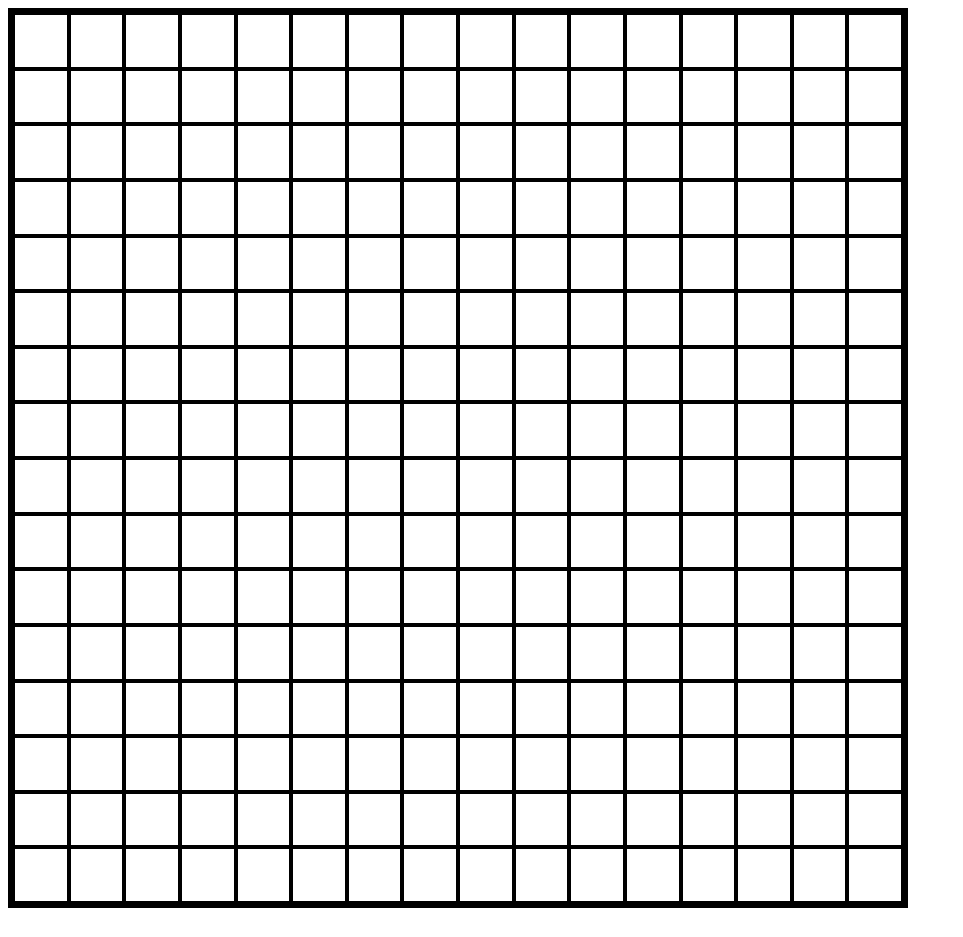
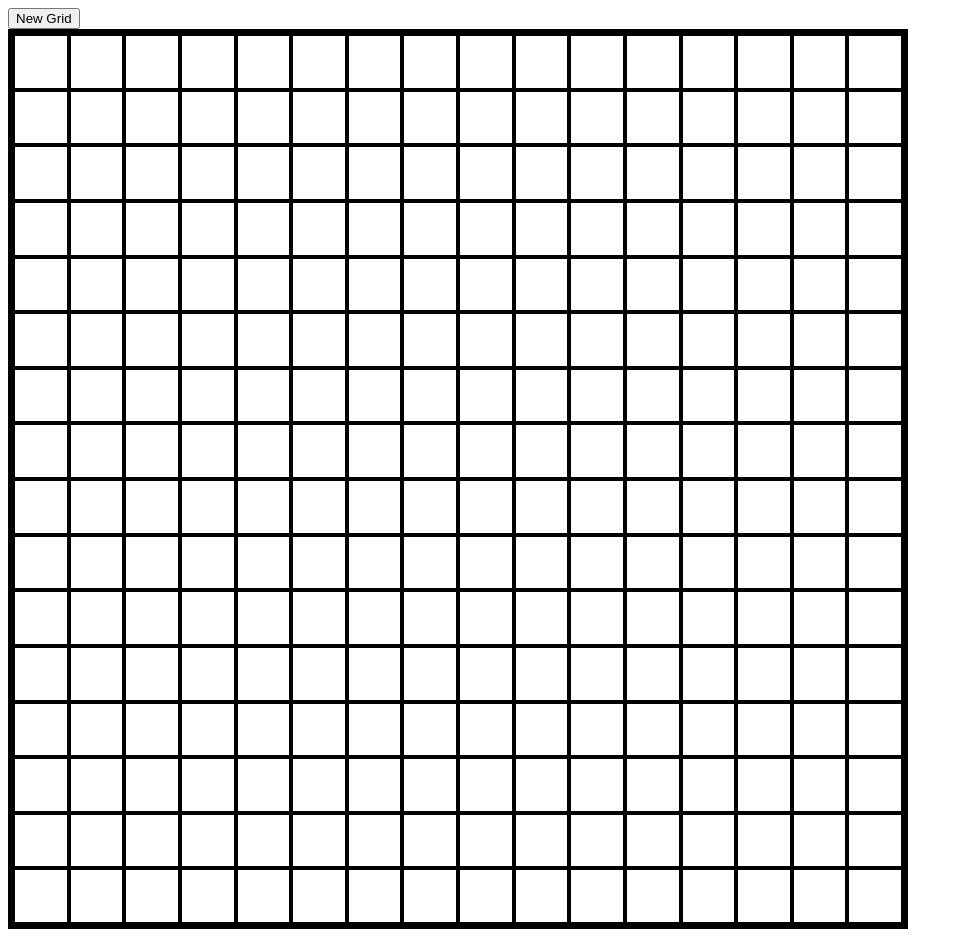
Before and after one commit to KYLEKHAI/odin-etch-a-sketch, a plain HTML site: page index.html in a window 1280 px wide. Shown: the whole page, without its empty margins (0-963 px from the left). Before the commit the page ends 916 px from the top, so only its background shows below. Drawn offline with Linux system fonts and the light colour scheme.

Commit message:
Try to add gridSze modifications

```diff
--- a/index.html
+++ b/index.html
@@ -4,10 +4,11 @@
     <meta charset="UTF-8" />
     <meta name="viewport" content="width=, initial-scale=1.0" />
     <link rel="stylesheet" href="styles.css" />
-    <script src="script.js"></script>
+    <script src="script.js" defer></script>
     <title>Odin Etch-A-Sketch</title>
   </head>
   <body>
+    <button id="grid-ask" onclick="gridSizePrompt()">New Grid</button>
     <div class="container-div"></div>
   </body>
 </html>
--- a/script.js
+++ b/script.js
@@ -1,10 +1,26 @@
-// Load after HTML is parsed
-document.addEventListener("DOMContentLoaded", function () {
-  // Creating 16x16 square divs grid
+// Recieve user input to generate specific grid size
+function gridSizePrompt() {
+  const gridSize = prompt("Please input a grid size between 1-100");
+
+  // Handle user canceling the prompt
+  if (gridSize === null) {
+    return;
+  }
+  // Input conditions
+  if (gridSize >= 1 && gridSize <= 100) {
+    generateGridSize(Number(gridSize));
+  } else {
+    alert("Incorrect grid size value! Enter again...");
+  }
+}
+
+// Create a new grid
+function generateGridSize(gridSize) {
+  // Creating containerDiv
   const containerDiv = document.querySelector(".container-div");
 
-  // Create size of a grid (16x16)
-  let gridSize = 16;
+  // To clear the existing grid
+  containerDiv.innerHTML = "";
 
   // Creating mouse hover event
   function mouseEnter(e) {
@@ -29,4 +45,10 @@ document.addEventListener("DOMContentLoaded", function () {
 
   // Appending to document
   document.body.appendChild(containerDiv);
+}
+
+// Load after HTML is parsed
+document.addEventListener("DOMContentLoaded", function () {
+  // Initialize grid with default size (16x16)
+  generateGridSize(16);
 });
--- a/styles.css
+++ b/styles.css
@@ -18,3 +18,6 @@
 .square-div.hover {
   background-color: blue;
 }
+
+#grid-ask {
+}
```
